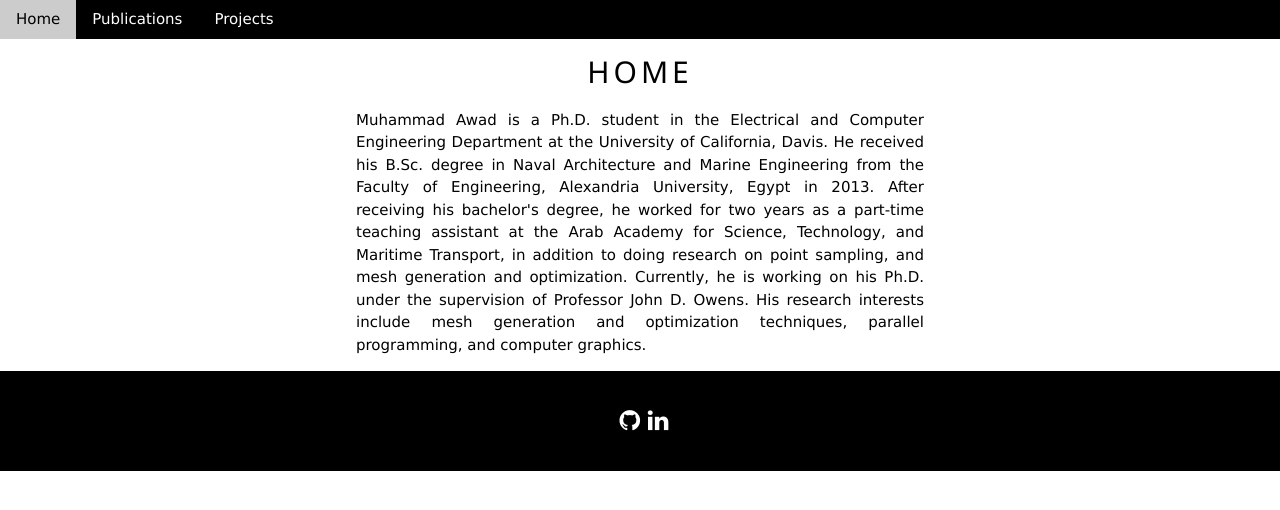
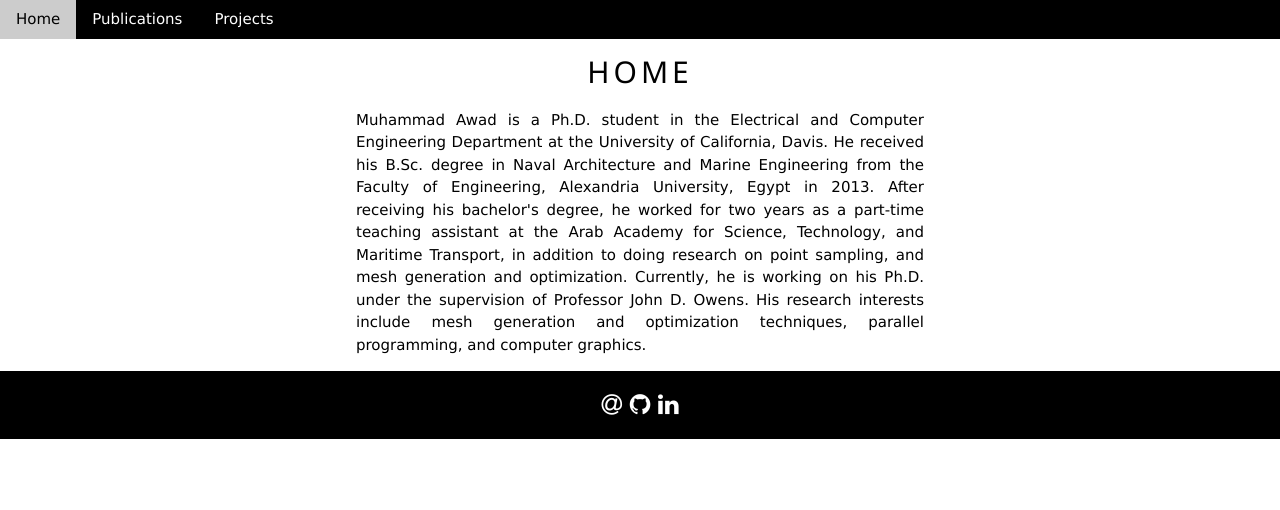
Before and after one commit to maawad/maawad.github.io, a Jekyll site: the page built from index.html, in a window 1280 px wide. Shown: the top 510 px of the page. Built offline with Jekyll 4.4.1, drawn with Linux system fonts in a browser that asks for light colours; nearby versions of some CDN libraries.

Commit message:
Update default.html

```diff
--- a/_layouts/default.html
+++ b/_layouts/default.html
@@ -26,8 +26,8 @@
 
 
 			<!-- Footer -->
-			<footer class="w3-container w3-padding-32 w3-center w3-black w3-xlarge">
-  			<a href="mailto:mawad@ucdavis.edu"><i class="fa fa-mail"></i></a>
+			<footer class="w3-container w3-padding-16 w3-center w3-black w3-xlarge">
+  			<a href="mailto:mawad@ucdavis.edu"><i class="fa fa-at"></i></a>
   			<a href="https://github.com/maawad"><i class="fa fa-github"></i></a>
   			<a href="http://www.linkedin.com/in/muhammad-awad-b1a28046"><i class="fa fa-linkedin"></i></a>
 			</footer>
```
